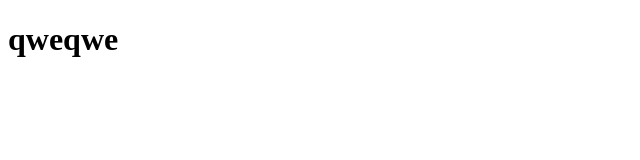
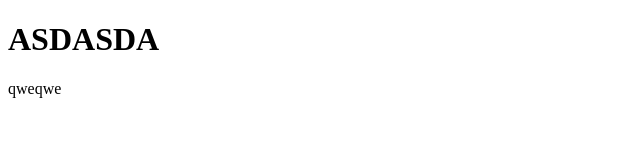
Before and after one commit to HolyPawer/git-test, a plain HTML site: page index.html in a window 1280 px wide. Shown: the whole page, without its empty margins (0-640 px from the left). Drawn offline with Linux system fonts and the light colour scheme.

Commit message:
add style + change index

```diff
--- a/index.html
+++ b/index.html
@@ -1,12 +1,13 @@
 <!DOCTYPE html>
 <html lang="en">
-<head>
-    <meta charset="UTF-8">
-    <meta http-equiv="X-UA-Compatible" content="IE=edge">
-    <meta name="viewport" content="width=device-width, initial-scale=1.0">
-    <title>Document</title>
-</head>
-<body>
-    <h1>qweqwe</h1>
-</body>
+    <head>
+        <meta charset="UTF-8" />
+        <meta http-equiv="X-UA-Compatible" content="IE=edge" />
+        <meta name="viewport" content="width=device-width, initial-scale=1.0" />
+        <title>Document</title>
+    </head>
+    <body>
+        <h1>ASDASDA</h1>
+        <p>qweqwe</p>
+    </body>
 </html>
--- /dev/null
+++ b/style.css
@@ -0,0 +1,4 @@
+body {
+    margin: 0;
+    padding: 0;
+}
```
